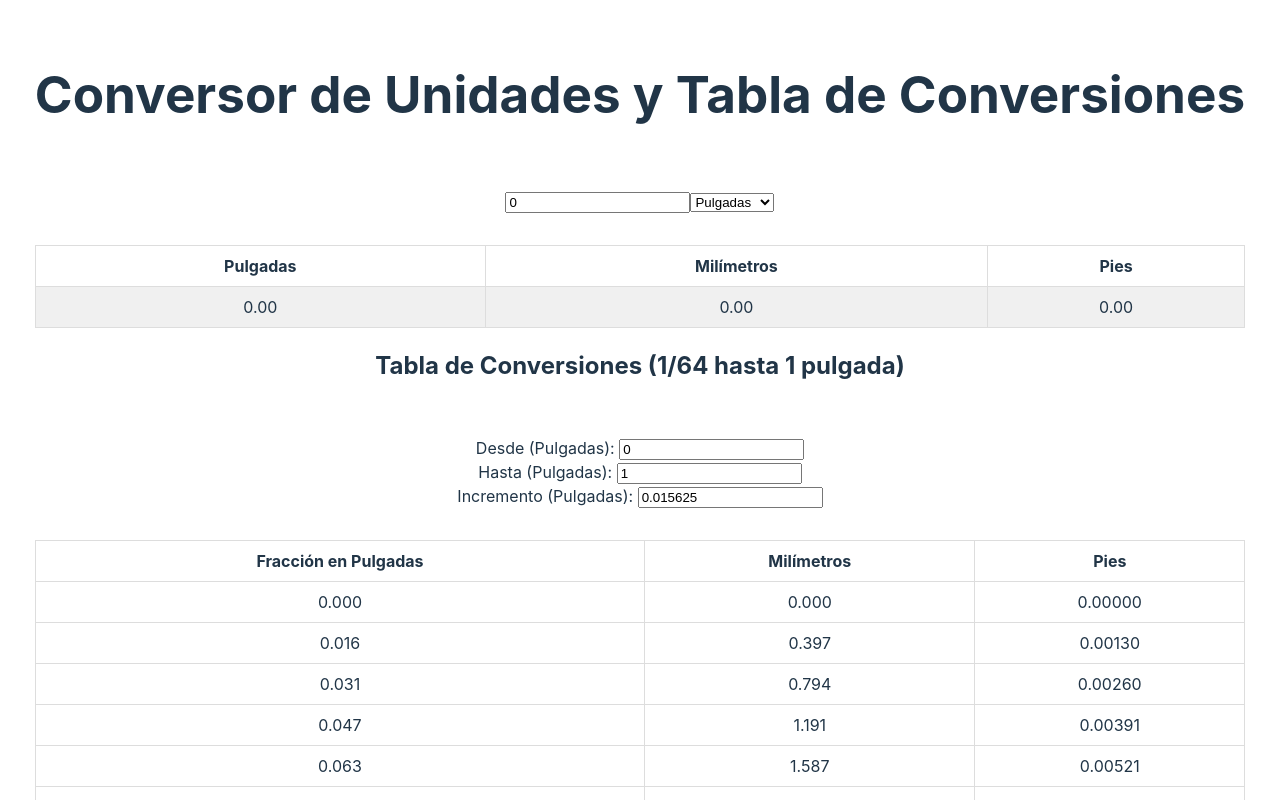
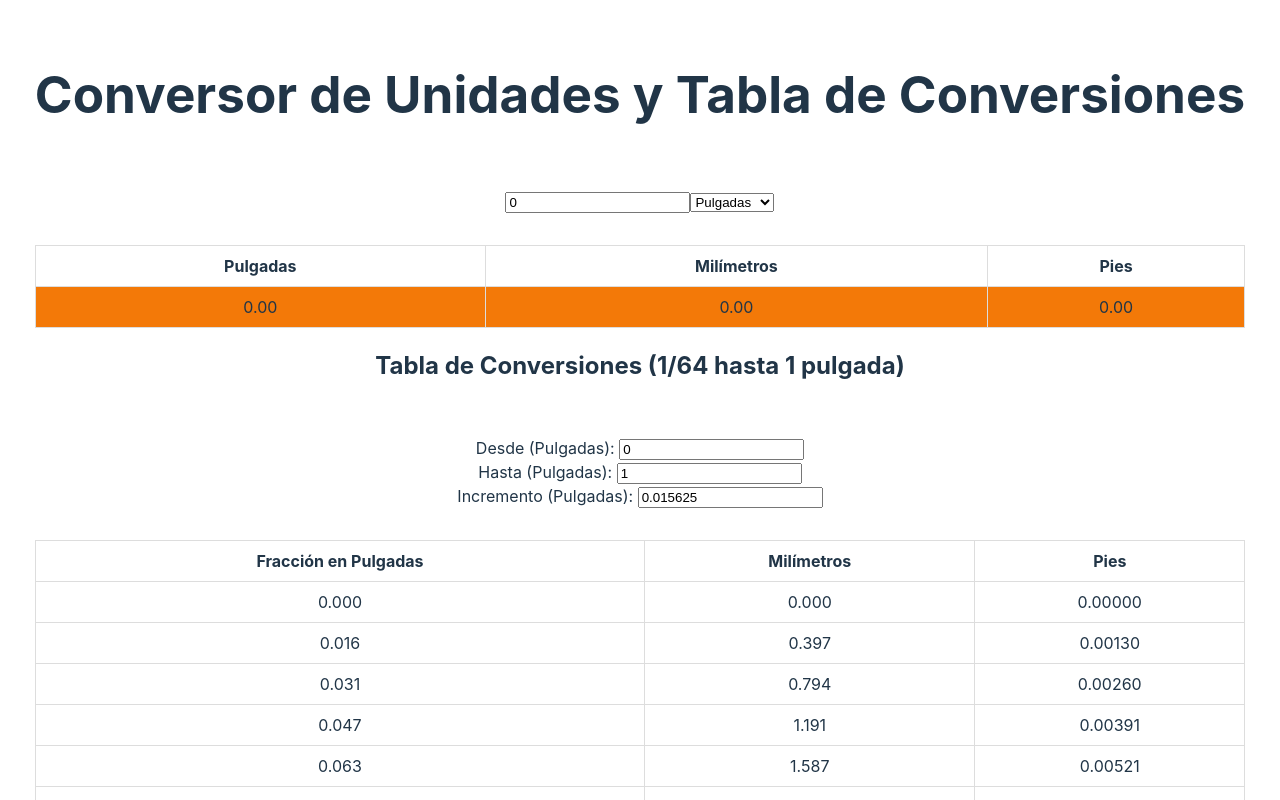
Before and after one commit to Programer-001/Tabla_conversora, a React (Vite) app: page / in a window 1280 px wide. In both pictures the pointer is over the element 639 px from the left and 306 px from the top of the page. Shown: the top 800 px of the page. Built offline with nearby package versions, Linux system fonts and the light colour scheme.

Commit message:
Iniciamos_tabla_6

```diff
--- a/src/App.css
+++ b/src/App.css
@@ -18,7 +18,7 @@ table td {
 }
 
 table tbody tr:hover {
-  background-color: #f0f0f0; /* Color de fondo al pasar el mouse */
+  background-color: #f37908; /* Color de fondo al pasar el mouse */
   cursor: pointer; /* Cambia el cursor para indicar que es interactivo */
 }
 
```
